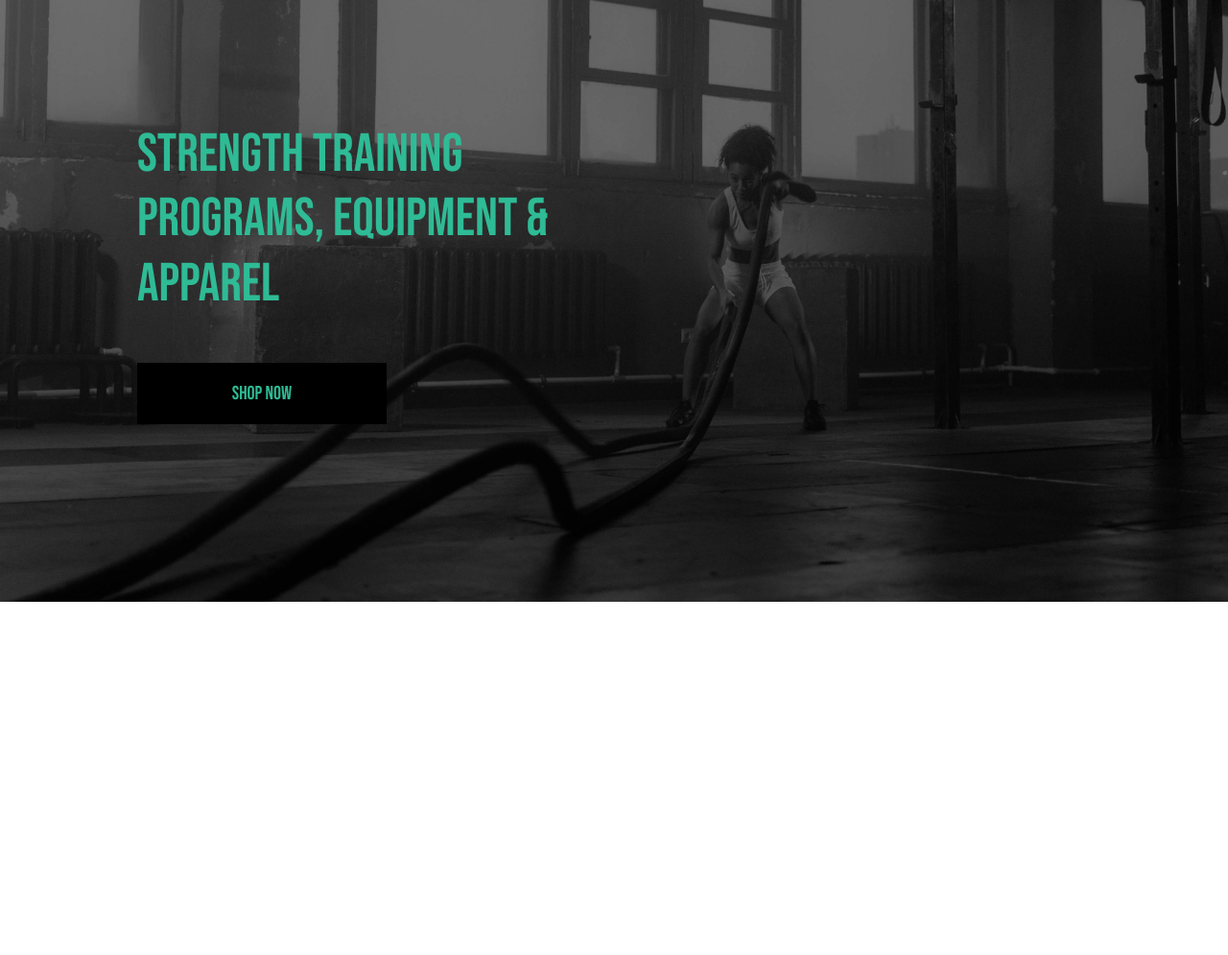
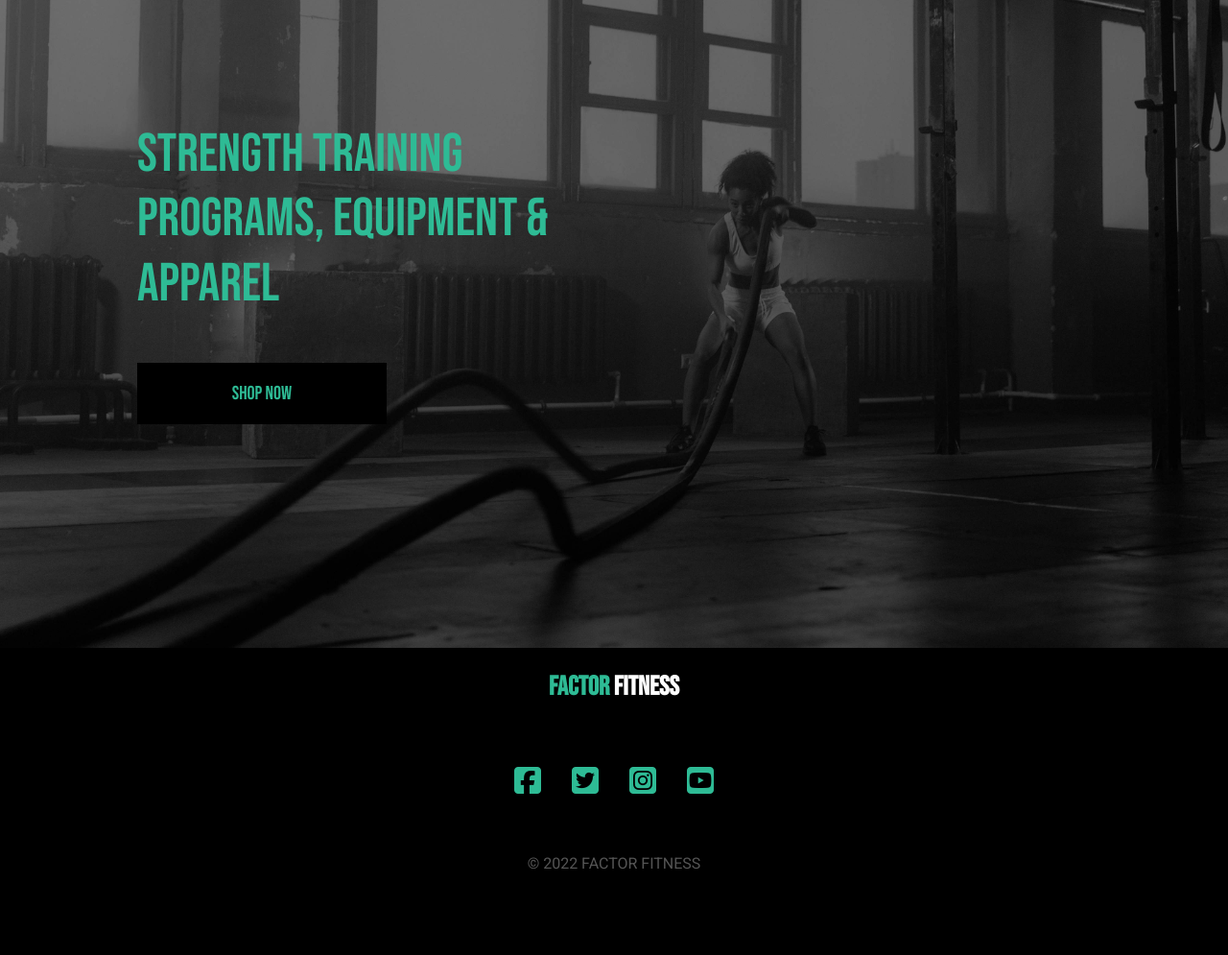
Before and after one commit to develosi/factor_fitness, a Django app: page / in a window 1280 px wide. Shown: the part 173-1168 px from the top of the page at 96% size. Before the commit the page ends 800 px from the top, so only its background shows below. Run offline with Django 3.2, Linux system fonts and the light colour scheme; some libraries are stand-ins or nearby versions.

Commit message:
Add footer section with social links

```diff
--- a/static/css/base.css
+++ b/static/css/base.css
@@ -325,3 +325,9 @@ input[name='q']::placeholder {
         padding: .25rem .5rem !important;
     }
 }
+
+/* Footer */
+.footer-container {
+    height: 40vh;
+    bottom: 0;
+  }
--- a/templates/base.html
+++ b/templates/base.html
@@ -139,6 +139,31 @@
     {% block content %}
     {% endblock %}
 
+    <!-- footer -->
+    <footer class="bg-black footer-container mt-5">
+        <div class="justify-content-center pt-3">
+            <a href="{% url 'home' %}" class="nav-link">
+                <h3 class="logo-font text-green my-0 text-center"><strong>FACTOR</strong><strong style="color:#ffff"> FITNESS</strong></h3>
+            </a>
+        </div>
+        <ul class="nav justify-content-center pt-5">
+            <li class="nav-item">
+              <a class="nav-link text-green" target="_blank" rel="noopener" aria-label="Visit our Facebook page" href="https://facebook.com"><i class="fab fa-facebook-square fa-2x"></i></a>
+            </li>
+            <li class="nav-item">
+              <a class="nav-link text-green" target="_blank" rel="noopener" aria-label="Visit our Twitter page" href="https://twitter.com"><i class="fab fa-twitter-square fa-2x"></i></a>
+            </li>
+            <li class="nav-item">
+              <a class="nav-link text-green" target="_blank" rel="noopener" aria-label="Visit our Instagram page" href="https://instagram.com"><i class="fab fa-instagram-square fa-2x"></i></a>
+            </li>
+            <li class="nav-item">
+              <a class="nav-link text-green" target="_blank" rel="noopener" aria-label="Visit our YouTube page" href="https://youtube.com"><i class="fab fa-youtube-square fa-2x"></i></a>
+            </li>
+        </ul>
+        <p class="py-5 text-center">© 2022 FACTOR FITNESS</p>
+    </footer>
+    <!-- /footer -->
+
     {% block postloadjs %}
     <script type="text/javascript">
         $('.toast').toast('show');
```
